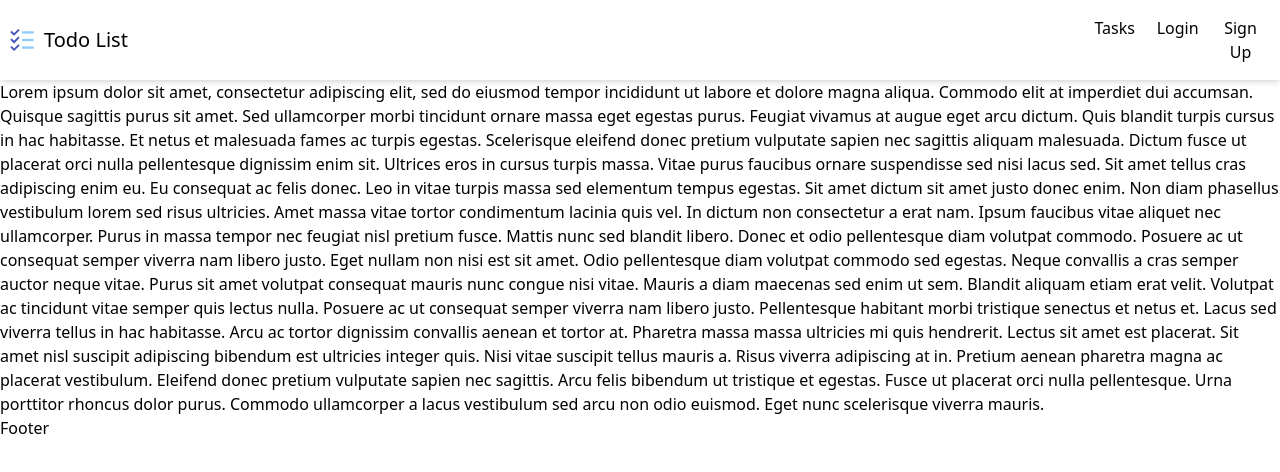
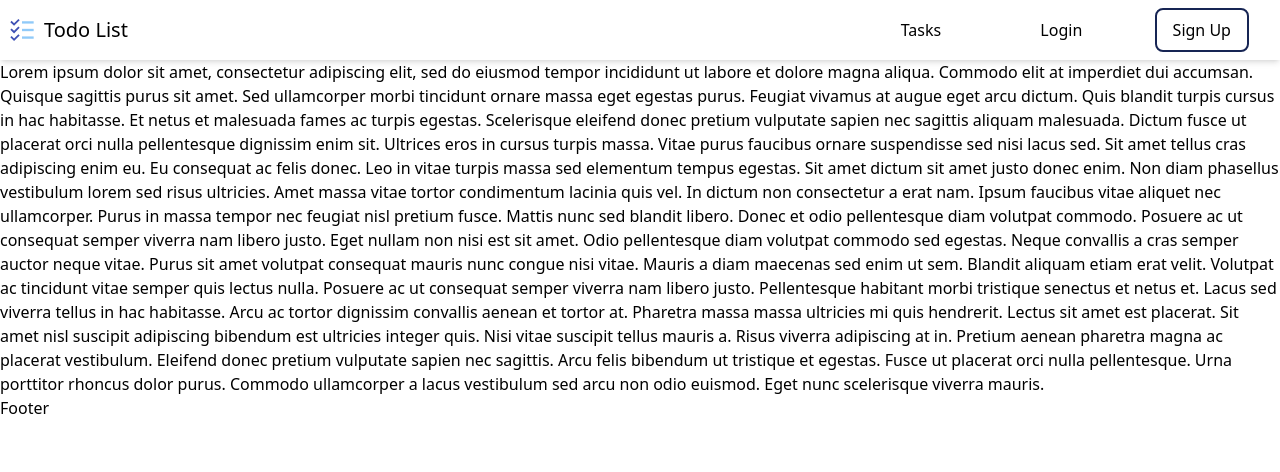
Before and after one commit to Rani-Codes/learningFastAPI, a Next.js app in the folder todo-frontend/: page / in a window 1280 px wide. Shown: the top 472 px of the page. Built offline with nearby package versions, Linux system fonts and the light colour scheme.

Commit message:
Finish Navbar component, fully responsive

```diff
--- a/todo-frontend/components/Navbar.tsx
+++ b/todo-frontend/components/Navbar.tsx
@@ -16,7 +16,7 @@ const NavBar = () => {
             menuClasses = [
                 "flex",
                 "absolute",
-                "top-14",
+                "top-11",
                 "flex-col",
                 "bg-white",
                 "w-full",
@@ -28,7 +28,14 @@ const NavBar = () => {
                 "items-center"
             ];
         } else {
-                menuClasses = ["hidden", "md:flex"]
+                menuClasses = [
+                    "hidden",
+                    "md:flex",
+                    "md:w-6/12",
+                    "md:justify-center",
+                    "md:items-center",
+                    "lg:w-4/12"
+                ]
             }
 
             return menuClasses.join(" ")
@@ -36,7 +43,7 @@ const NavBar = () => {
 
 
   return (
-    <nav className="sticky top-0 z-20 bg-white flex w-full justify-between items-center py-4 px-2 shadow-md">
+    <nav className="sticky top-0 z-20 bg-white flex w-full justify-between items-center p-2 shadow-md">
         <Link href={"/"} className="flex gap-x-2 items-center">
             <FcTodoList size={28}/>
             <h1 className="text-xl">Todo List</h1>
@@ -50,7 +57,7 @@ const NavBar = () => {
                 Login
             </Link>
             <Link href={"/signup"} className="mx-2 hover:text-gray-600 border-b border-gray-200 last:border-b-0 w-full text-center md:border-0 md:pb-0">
-                Sign Up
+                <button className="md:border-2 md:border-blue-950 md:px-4 md:py-2 md:rounded-lg md:hover:bg-gray-100">Sign Up</button>
             </Link>
         </div>
 
```
